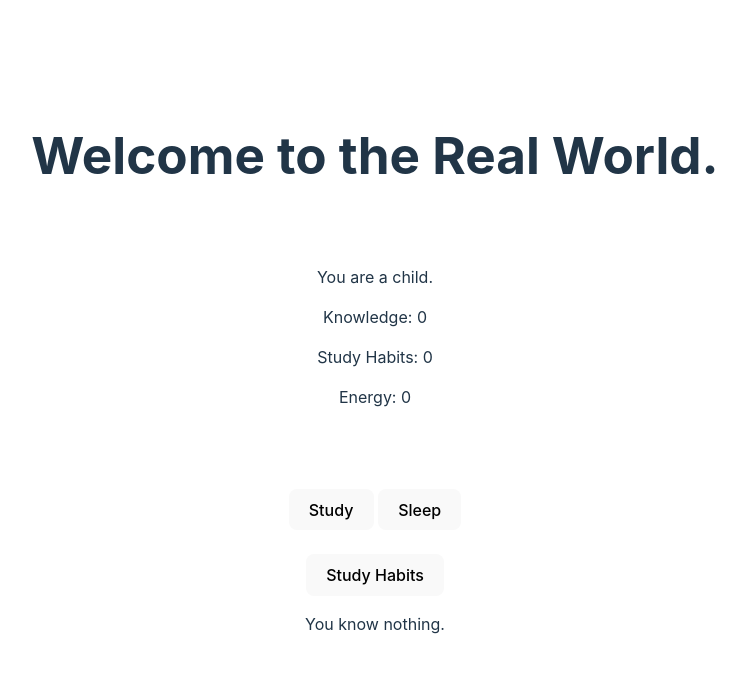
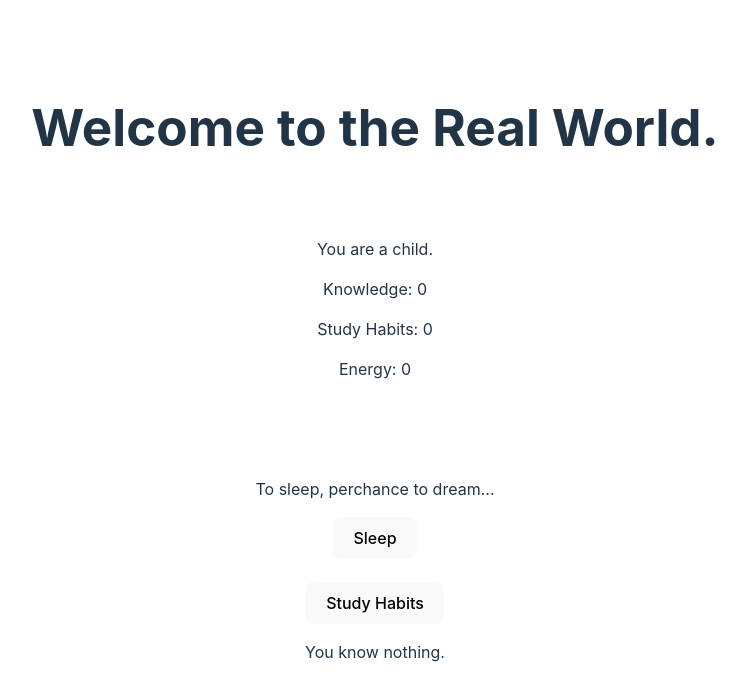
Before and after one commit to mikelyons/study-game, a React (Vite) app: page / in a window 1280 px wide. Shown: the top 700 px of the page, without its empty margins (265-1011 px from the left). Built offline with nearby package versions, Linux system fonts and the light colour scheme.

Commit message:
update readme, study button availability, some notes about the rank and upgrades matrix

```diff
--- a/index.html
+++ b/index.html
@@ -2,8 +2,6 @@
 <html lang="en">
   <head>
     <meta charset="UTF-8" />
-    <!-- <link rel="icon" type="image/svg+xml" href="/vite.svg" /> -->
-
     <!-- this is the emoji favicon pitfalls and support concerns for future testing/bugfixes -->
     <!-- https://www.reddit.com/r/reactjs/comments/kte132/did_you_know_you_could_use_emojis_as_favicons_i/ -->
     <link
--- a/src/App.tsx
+++ b/src/App.tsx
@@ -1,5 +1,22 @@
 import { useState, useEffect } from 'react'
 import './App.css'
+
+/*
+  The upgrades should be a state object, and this is where the expenditures should be called
+  the call will be the update on an interval, and handle all currencies and upgrades
+  TODO:
+  - Implement button availability matrix
+  - Implement energy and knowledge expenditures
+  - Implement currency expenditures
+  - Implement study power upgrades
+  - Implement study habits upgrades
+  - Implement rank changes
+  - Implement knowledge and study habits display
+  - Implement study power upgrade display
+  - Implement study habits upgrade display
+  - Implement rank change display
+  - Implement knowledge and study habits change display
+*/
 
 const RANKS = ["child", "student", "graduate", "doctor", "professor", "expert", "genius", "master", "legend", "god", "universe", "Source"]
 const RANK_THRESHOLDS = [0, 10, 20, 30, 40, 50, 60, 70, 80, 90, 100, 1000];
@@ -11,8 +28,16 @@ function App() {
   const [studyPowerUpgrades, setStudyPowerUpgrades] = useState(0)
   const [energy, setEnergy] = useState(0)
 
+  // TODO: Implement button availability matrix
+  var studyAvailable = rank > 0 && rank < 5;
+  var studyHabitsAvailable = rank > 1 && rank < 3;
+  var studyPowerUpgradeAvailable = true;
+
   const handleRankChange = () => {
     setRank((rank) => rank + 1);
+    // studyAvailable = rank > 0 && rank < 5;
+    // studyHabitsAvailable = rank > 1 && rank < 3;
+    // studyPowerUpgradeAvailable = true;
   }
 
   // TODO: Implement energy and knowledge expenditures
@@ -20,15 +45,14 @@ function App() {
     setEnergy((energy) => energy - 1);
   }
 
-
   useEffect(() => {
+    if (energy > 10 && rank < 1) {
+      handleRankChange();
+    }
     if (knowledge > RANK_THRESHOLDS[rank] + 10) {
       handleRankChange();
     }
-  }, [knowledge])
-
-  var studyHabitsAvailable = rank > 0 && rank < 3;
-  var studyPowerUpgradeAvailable = true;
+  }, [knowledge, rank, energy])
 
   return (
     <>
@@ -45,11 +69,16 @@ function App() {
       </div>
 
       <div className="card">
-        <button onClick={() => setKnowledge((knowledge) => knowledge + 1 + studyPowerUpgrades)}>
-          {/* Knowledge is {knowledge} */}
-          Study
-        </button>
-        &nbsp;
+        {studyAvailable ?
+          <>
+            <button onClick={() => setKnowledge((knowledge) => knowledge + 1 + studyPowerUpgrades)}>
+              {/* Knowledge is {knowledge} */}
+              Study
+            </button>
+            &nbsp;
+          </>
+        : <p>To sleep, perchance to dream...</p>}
+
         <button onClick={() => setEnergy((energy) => energy + 1)}>Sleep</button>
 
         {studyPowerUpgradeAvailable &&
```
Also changed, not shown: 1 other file (tests, documents, lock files or other folders).
